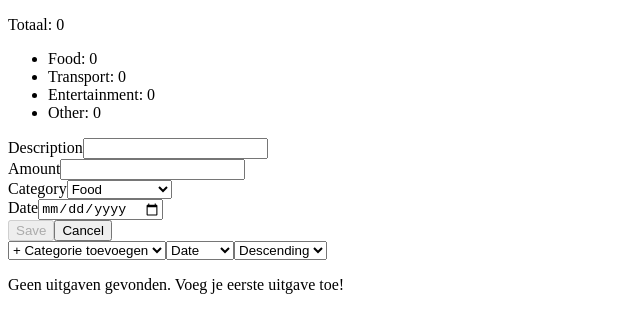
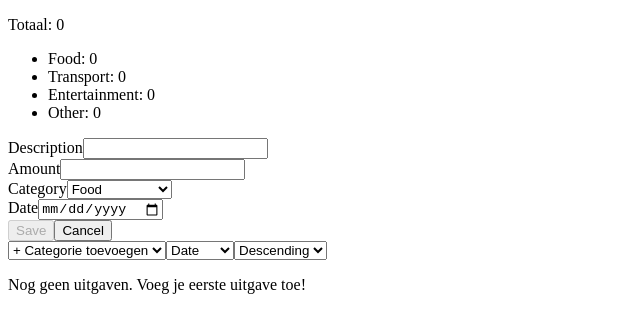
Before and after one commit to Marc-Elz/expense-tracker, a JavaScript app in the folder app/: page / in a window 1280 px wide. Shown: the top 332 px of the page, without its empty margins (0-640 px from the left). Built offline with nearby package versions, Linux system fonts and the light colour scheme.

Commit message:
Added Empty state expense list message

```diff
--- a/app/src/ExpenseTracker.vue
+++ b/app/src/ExpenseTracker.vue
@@ -12,7 +12,12 @@
       @cancel="handleCancel"
     />
     <FilterBar :filters="filters" @update:filters="handleFiltersUpdate" />
-    <ExpenseList :expenses="filteredExpenses" @edit="handleEdit" @delete="handleDeleteRequest" />
+    <ExpenseList
+      :expenses="filteredExpenses"
+      :has-any-expenses="expenses.length > 0"
+      @edit="handleEdit"
+      @delete="handleDeleteRequest"
+    />
     <ConfirmModal
       :open="pendingDeleteId !== null"
       message="Weet je zeker dat je deze uitgave wilt verwijderen?"
--- a/app/src/components/ExpenseList.vue
+++ b/app/src/components/ExpenseList.vue
@@ -1,6 +1,9 @@
 <template>
   <div>
-    <p v-if="expenses.length === 0">Geen uitgaven gevonden. Voeg je eerste uitgave toe!</p>
+    <p v-if="expenses.length === 0 && !hasAnyExpenses">
+      Nog geen uitgaven. Voeg je eerste uitgave toe!
+    </p>
+    <p v-else-if="expenses.length === 0">Geen uitgaven gevonden voor deze filter.</p>
 
     <ul v-else>
       <ExpenseItem
@@ -20,6 +23,7 @@ import ExpenseItem from './ExpenseItem.vue'
 
 defineProps<{
   expenses: readonly Expense[]
+  hasAnyExpenses: boolean
 }>()
 
 const emit = defineEmits<{
```
